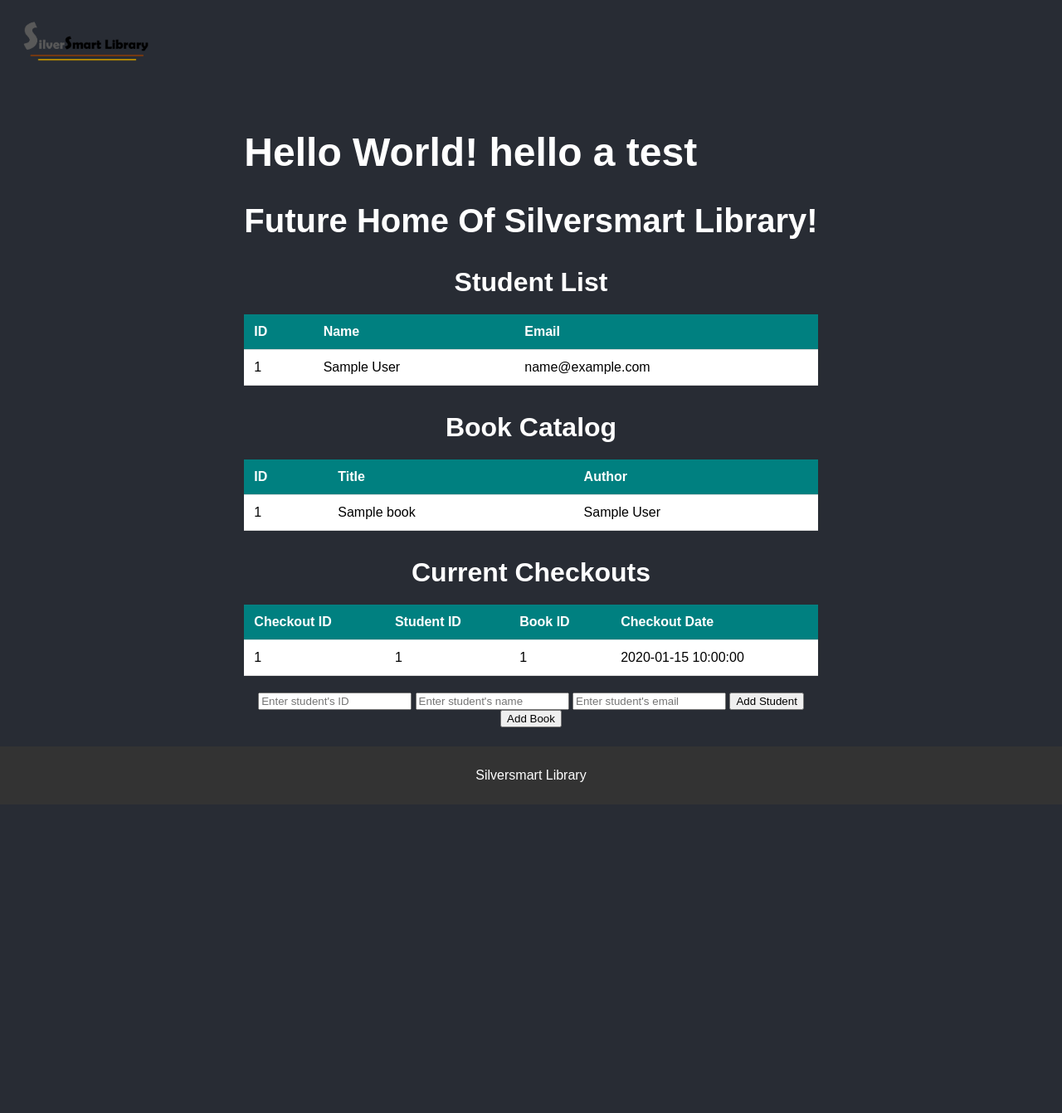
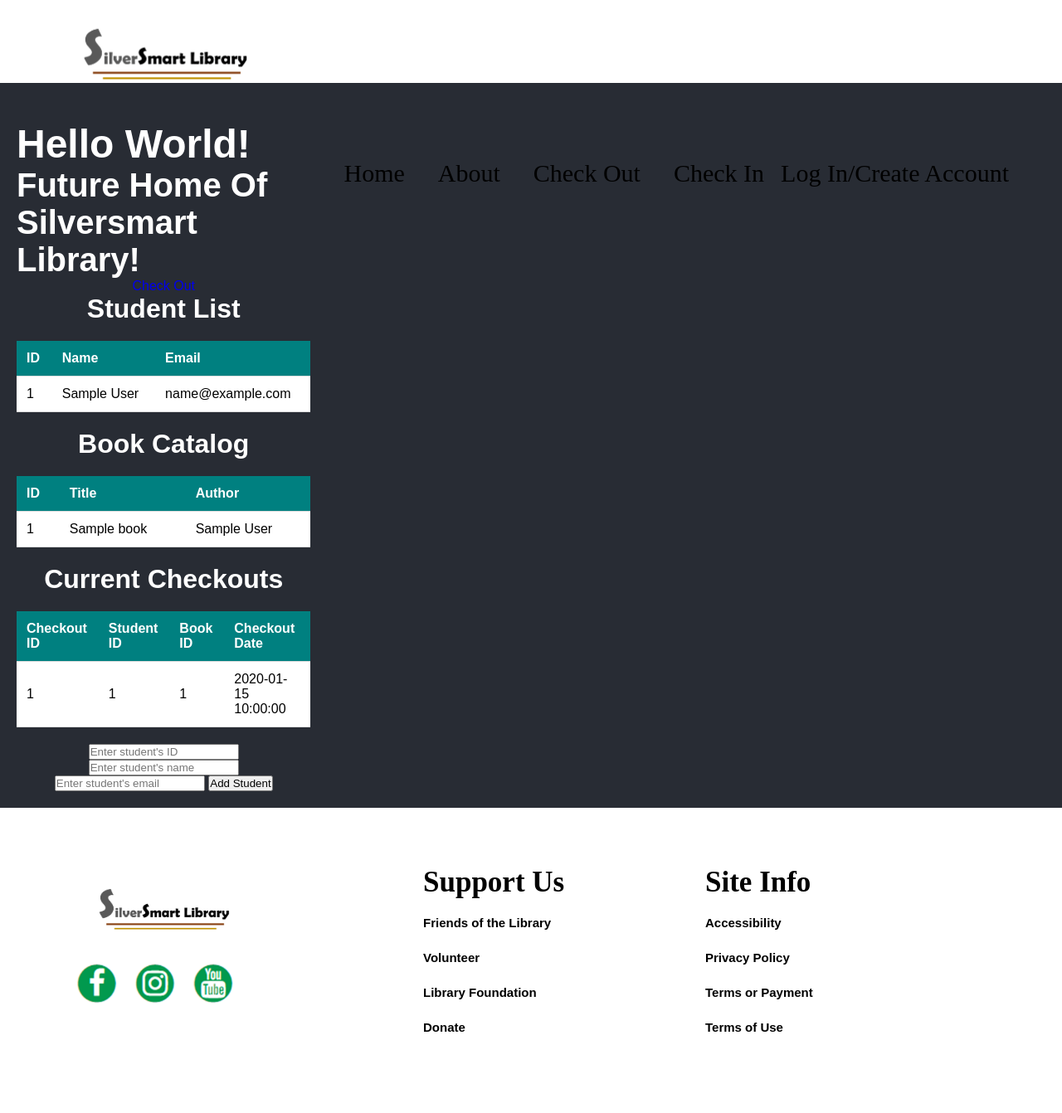
Before and after one commit to morganglis/SilverSmart-Library, a Flask app: page / in a window 1280 px wide. Shown: the whole page at 83% size. Before the commit the page ends 943 px from the top, so only its background shows below. Run offline with Flask 3, Linux system fonts and the light colour scheme; tables that the repository leaves empty hold one stand-in row (values such as "Sample post").

Commit message:
Added CSS file for header and footer. Formatted header and footer to look like confluence page.

```diff
--- a/app/static/scripts/main.js
+++ /dev/null
@@ -1,5 +0,0 @@
-var add_book_button = document.getElementById("add_book_button");
-
-add_book_button.addEventListener("click", function (){
-    window.location.href = "/templates/add_book.html";
-})
--- /dev/null
+++ b/app/static/styles/footer_styles.css
@@ -0,0 +1,63 @@
+*{ /* baseline format for footer */
+    margin: 0;
+    padding: 0;
+    list-style: none;
+    text-decoration: none;
+}
+
+footer { /* format the whole footer */
+    width: 100vw;
+    display: block;
+    overflow: hidden;
+    padding: 70px 0;
+    box-sizing: border-box;
+    background-color: #ffffff;
+    color: #fff;
+}
+
+.inner_footer { /* format the inner footer */
+    display: block;
+    margin: 0 auto;
+    width: 1100px;
+    height: 100%;
+}
+
+.inner_footer .logo { /* format image placement */
+    width: 15%;
+    float: left;
+    height: 100%;
+    display: block;
+
+}
+
+.inner_footer .logo img{ /* edit image size */
+    width: 200px;
+    height: auto;
+
+}
+
+.inner_footer .footer_third {
+    width: 30%;
+    margin-right: 10px;
+    float: right;
+    height: 100%;
+}
+
+.inner_footer .footer_third h1 { /*Customization for the "support us, Site info*/
+    font-size: 35px;
+    font-family: serif;
+    color: black;
+    display: block;
+    width: 100%;
+    margin-bottom: 20px;
+}
+
+.inner_footer .footer_third a { /*Customization for the links*/
+    font-size: 15px;
+    color: black;
+    display: block;
+    font-weight: bold;
+    width: 100%;
+    margin-bottom: 20px;
+    padding-bottom: 5px;
+}
--- /dev/null
+++ b/app/static/styles/header_styles.css
@@ -0,0 +1,58 @@
+*{ /* Baseline format for the header */
+    margin: 0;
+    padding: 0;
+    list-style: none;
+    text-decoration: none;
+}
+
+header {
+    width: 100%;
+    height: 100px;
+    display: block;
+    background-color: white;
+}
+
+.inner_header {
+    width: 90%;
+    height: 100%;
+    display: block;
+    margin: 0 auto;
+}
+
+.logo {
+    height: 100%;
+    display: table;
+    float: left;
+}
+
+.logo img {
+    width: 25%;
+    height: 100%;
+    display: table-cell;
+    vertical-align: middle;
+}
+
+.tool_bar {
+    float: right;
+    height: 100%;
+}
+
+.tool_bar a {
+    height: 100%;
+    display: table;
+    float: left;
+    padding: 0 20px;
+}
+
+.tool_bar a:last-child {
+    padding: 0;
+}
+
+.tool_bar a li {
+    display: table-cell;
+    vertical-align: bottom;
+    height: 100%;
+    color: black;
+    font-family: serif;
+    font-size: 30px;
+}
--- a/app/static/styles/styles.css
+++ b/app/static/styles/styles.css
@@ -18,13 +18,6 @@
     min-height: 100vh;
 }
 
-footer {
-    margin-top: auto;
-    background-color: #333; /* Customize the background color as needed */
-    color: #fff; /* Customize the text color as needed */
-    padding: 10px;
-    text-align: center;
-}
 
 .container {
     text-align: center;
--- a/app/templates/footer.html
+++ b/app/templates/footer.html
@@ -1,10 +1,33 @@
 <!DOCTYPE html>
 <html lang="en">
 <head>
+    <link rel="stylesheet" type="text/css" href="{{ url_for('static', filename='styles/footer_styles.css') }}">
+    <title></title>
 </head>
 <body>
     <footer>
-        <p>Silversmart Library</p>
+        <div class="inner_footer">
+            <div class="logo">
+                <img src="{{ url_for('static', filename='images/library_logo.png') }}" alt="Silversmart Library logo">
+                <img src="{{ url_for('static', filename='images/Social_icons.png') }}" alt="Silversmart Socials">
+            </div>
+
+            <div class="footer_third">
+                <h1>Site Info</h1>
+                <a href="#">Accessibility</a>
+                <a href="#">Privacy Policy</a>
+                <a href="#"> Terms or Payment</a>
+                <a href="#"> Terms of Use</a>
+            </div>
+
+            <div class="footer_third">
+                <h1>Support Us</h1>
+                <a href="#">Friends of the Library</a>
+                <a href="#">Volunteer</a>
+                <a href="#">Library Foundation</a>
+                <a href="#">Donate</a>
+            </div>
+        </div>
     </footer>
 </body>
 </html>
--- a/app/templates/header.html
+++ b/app/templates/header.html
@@ -1,10 +1,25 @@
 <!DOCTYPE html>
 <html lang="en">
 <head>
+    <link rel="stylesheet" type="text/css" href="{{ url_for('static', filename='styles/header_styles.css') }}">
+    <title></title>
 </head>
 <body>
     <header>
-        <img src="{{ url_for('static', filename='images/library_logo.png') }}" alt="Silversmart Library Logo" class="logo" style="width: 15%; height: auto; left: 100px;">
+        <div class="inner_header">
+            <div class="logo">
+                <img src="{{ url_for('static', filename='images/library_logo.png') }}" alt="Silversmart Library Logo">
+            </div>
+
+            <ul class="tool_bar">
+                <a href="#"><li>Home</li></a>
+                <a href="#"><li>About</li></a>
+                <a href="{{ url_for('checkout') }}"><li>Check Out</li></a>
+                <a href="#"><li>Check In</li></a>
+                <a href="#"><li>Log In/Create Account</li></a>
+            </ul>
+
+        </div>
     </header>
 </body>
 </html>
--- a/app/templates/index.html
+++ b/app/templates/index.html
@@ -13,8 +13,12 @@
     <div class="main-content">
     <div class="container">
 
-        <h1>Hello World! hello a test</h1>
+        <h1>Hello World!</h1>
         <h2>Future Home Of Silversmart Library!</h2>
+
+        <div>
+            <a href="{{ url_for("checkout")}}">Check Out</a>
+        </div>
 
         <!-- Students Table -->
         <h3>Student List</h3>
@@ -87,11 +91,6 @@
             <input type="email" name="email" required placeholder="Enter student's email">
             <input type="submit" value="Add Student">
         </form>
-
-        <form>
-            <button id="add_book_button" >Add Book</button>
-            <script src="/scripts/main.js"></script>
-        </form>
     </div>
     </div>
     {% include 'footer.html' %}
--- a/app/templates/library_checkout.html
+++ b/app/templates/library_checkout.html
@@ -1,6 +1,7 @@
 <!DOCTYPE html>
-<html>
+<html lang="en">
 <head>
+    <title>Check Out</title>
 </head>
 <body>
     {% include 'header.html' %}
```
Also changed, not shown: app/templates/add_book.html (deleted, +0 -20 lines), app/static/images/Social_icons.png (added).
